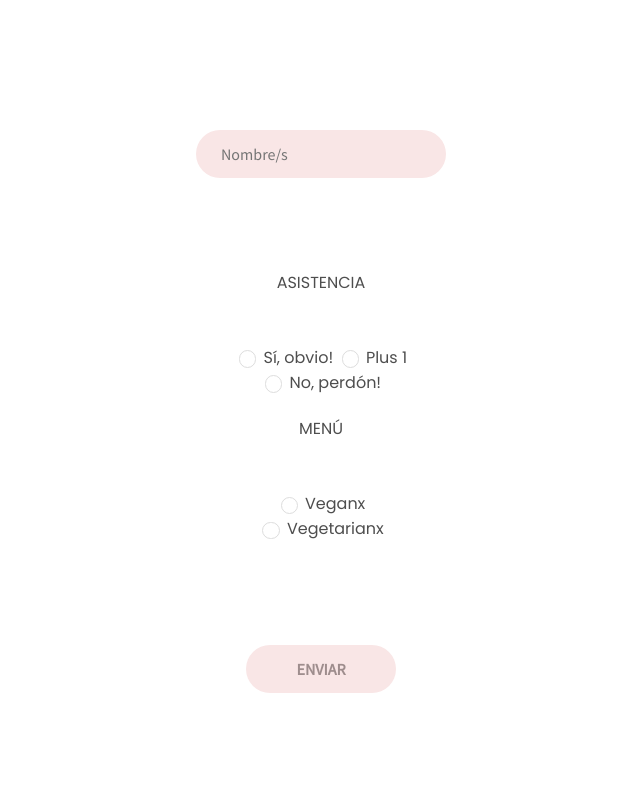
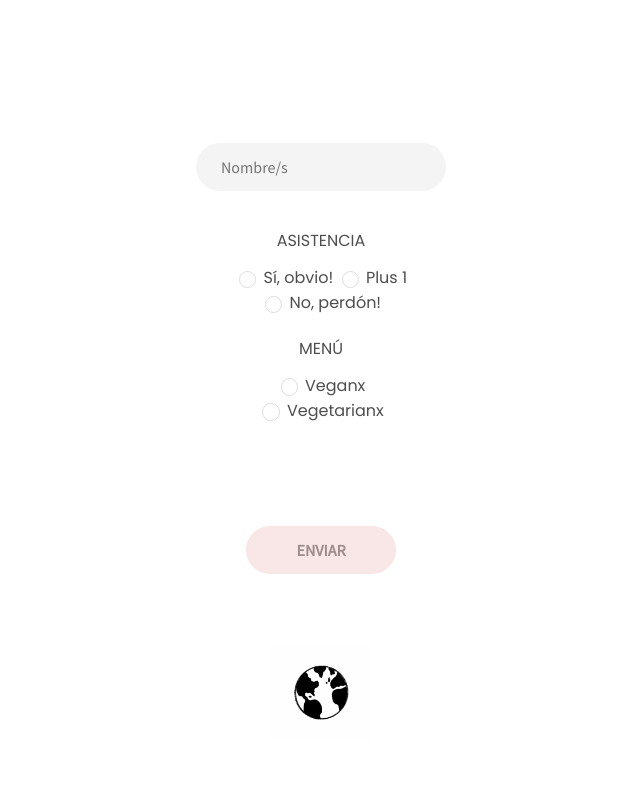
Before and after one commit to AAlejof/HeliKi, a React (Create React App) app in the folder client/: page /home in a window 1280 px wide. Shown: the part 3380-4180 px from the top of the page, without its empty margins (319-959 px from the left). Built offline with nearby package versions, Linux system fonts and the light colour scheme.

Commit message:
change input pill color - add spinning world img

```diff
--- a/client/src/components/Form/Form.jsx
+++ b/client/src/components/Form/Form.jsx
@@ -1,4 +1,5 @@
 import style from './Form.module.css';
+import image from '../../assets/spinningWorld.gif';
 import React, { useEffect, useState } from 'react';
 //import { useDispatch, useSelector } from 'react-redux';
 //import {} from '../../redux/actions/actions';
@@ -37,6 +38,7 @@ export default function Form() {
                         </div>
                     </form>
                     <button className={style.smallButton}>ENVIAR</button>
+                    <img src={image} alt="spinningWorld" className={style.imgWorld}/>
                 </div>
             </div>
         </>
--- a/client/src/components/Form/Form.module.css
+++ b/client/src/components/Form/Form.module.css
@@ -15,6 +15,10 @@
 
 .rsvpDiv {
 	margin: 10%;
+	display: flex;
+	flex-direction: column;
+	justify-content: center;
+	align-items: center;
 }
 
 .h4Div {
@@ -37,7 +41,7 @@
 	line-height: 20px;
 	text-align: left;
 	color: #9e8d8d;
-	background: #f9e6e6;
+	background: #F4F4F4;
 	border-radius: 50px;
 	border-style: none;
 	padding-top: 14px;
@@ -96,3 +100,7 @@
 	line-height: 24px;
 	color: #4e4e4e;
 }
+
+.imgWorld {
+	max-width: 100px;
+}
```
